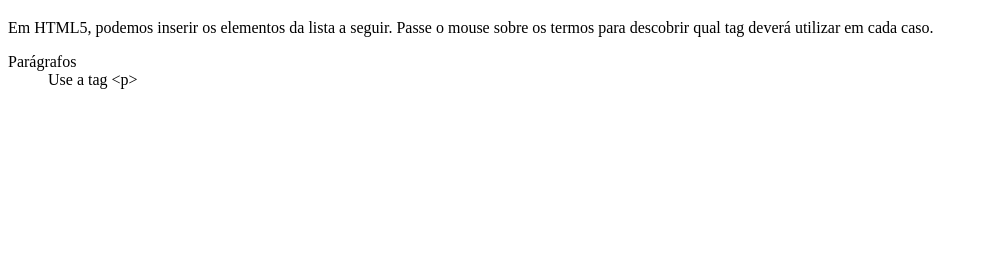
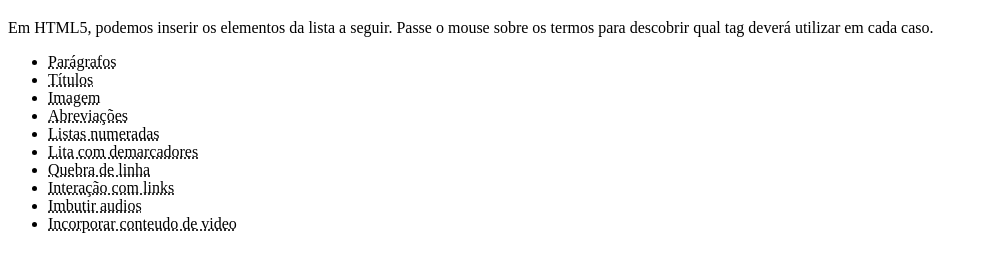
Before and after one commit to athyrsonlopes/html-css, a plain HTML site: page desafios/desafio006.html in a window 1280 px wide. Shown: the part 61-332 px from the top of the page, without its empty margins (0-988 px from the left). Drawn offline with Linux system fonts and the light colour scheme.

Commit message:
Desafio 006 concluido

```diff
--- a/desafios/desafio006.html
+++ b/desafios/desafio006.html
@@ -9,10 +9,19 @@
 <body>
   <h1>Tags em HTML</h1>
   <p>Em HTML5, podemos inserir os elementos da lista a seguir. Passe o mouse sobre
-    os termos para descobrir qual tag deverá utilizar em cada caso.</p>
-  <dl>
-    <dt>Parágrafos</dt>
-    <dd>Use a tag &lt;p&gt;</dd>
-  </dl>
+    os termos para descobrir qual tag deverá utilizar em cada caso.
+  </p>
+  <ul>
+    <li><abbr title="use a tag &lt;p&gt;">Parágrafos</abbr></li>
+    <li><abbr title="use tags de &lt;h1&gt; a &lt;h6&gt;">Títulos</abbr></li>
+    <li><abbr title="use a tag &lt;img&gt;">Imagem</abbr></li>
+    <li><abbr title="use a tag &lt;abbr&gt;">Abreviações</abbr></li>
+    <li><abbr title="use a tag &lt;ol&gt;">Listas numeradas</abbr></li>
+    <li><abbr title="use a tag &lt;ul&gt;">Lita com demarcadores</abbr></li>
+    <li><abbr title="use a tag &lt;br&gt;">Quebra de linha</abbr></li>
+    <li><abbr title="use a tag &lt;a&gt;">Interação com links</abbr></li>
+    <li><abbr title="use a tag &lt;audio&gt;">Imbutir audios</abbr></li>
+    <li><abbr title="use a tag &lt;video&gt;">Incorporar conteudo de video</abbr></li>
+  </ul>
 </body>
 </html>
```
Also changed, not shown: desafios/desafio004.html (+1 -1 lines).
